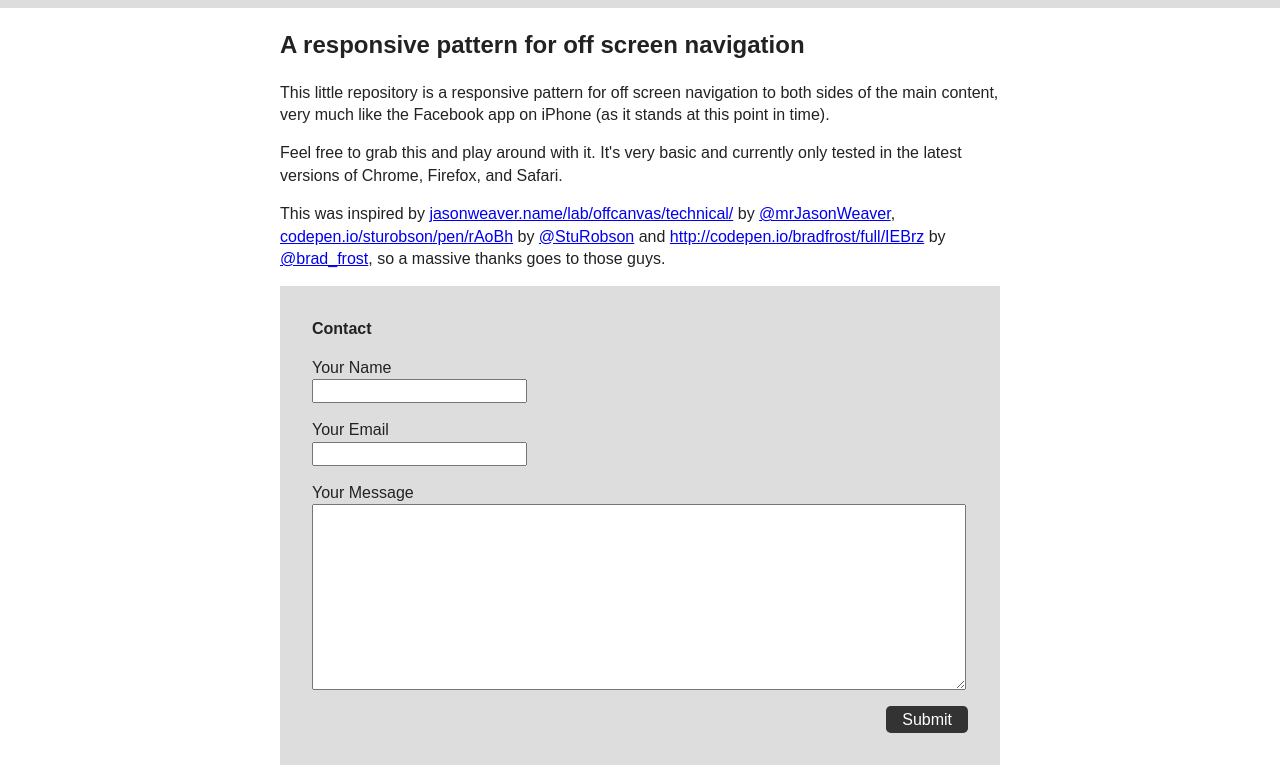
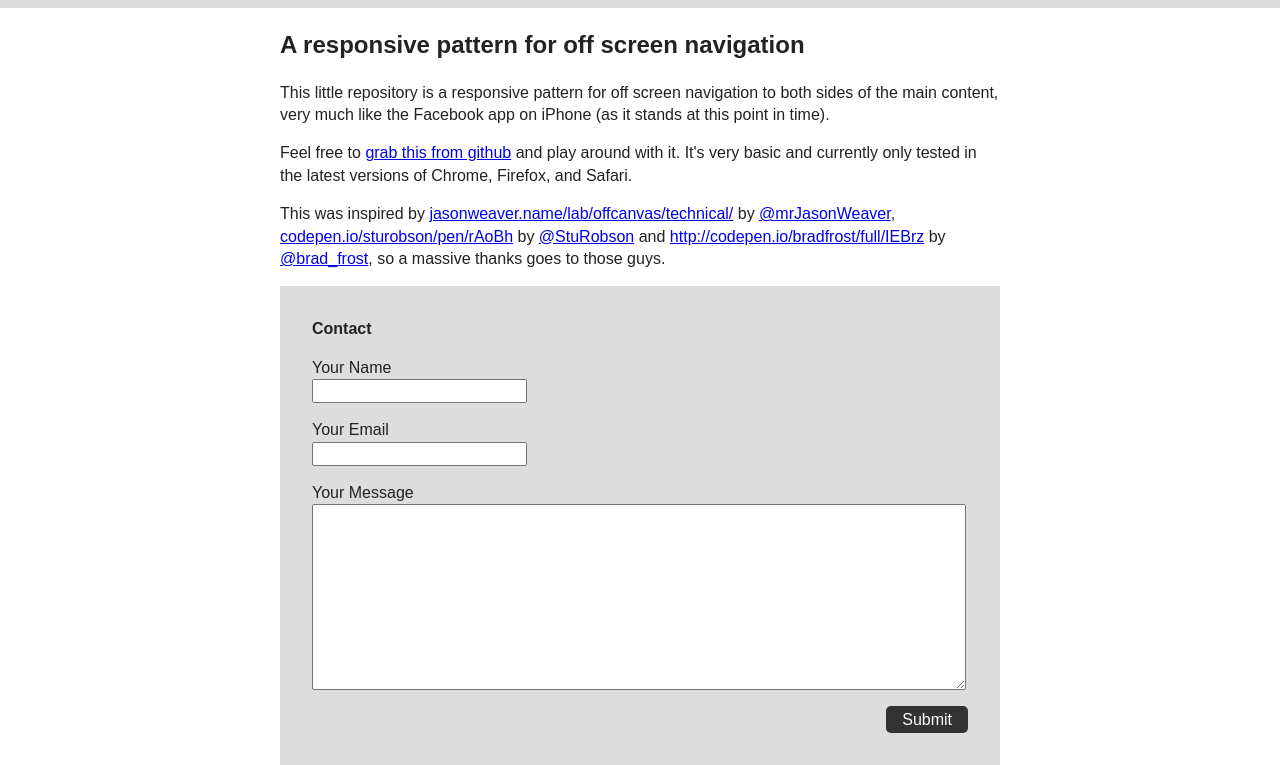
Before and after one commit to westleyknight/off-screen-navs, a plain HTML site: page index.html in a window 1280 px wide. Shown: the part 75-840 px from the top of the page. Drawn offline with nearby package versions, Linux system fonts and the light colour scheme.

Commit message:
Added link to GitHub repo

```diff
--- a/index.html
+++ b/index.html
@@ -51,7 +51,7 @@
                     <article>
                         <h2>A responsive pattern for off screen navigation</h2>
                         <p>This little repository is a responsive pattern for off screen navigation to both sides of the main content, very much like the Facebook app on iPhone (as it stands at this point in time).</p>
-                        <p>Feel free to grab this and play around with it. It's very basic and currently only tested in the latest versions of Chrome, Firefox, and Safari.</p>
+                        <p>Feel free to <a href="https://github.com/meteoracle/off-screen-navs">grab this from github</a> and play around with it. It's very basic and currently only tested in the latest versions of Chrome, Firefox, and Safari.</p>
                         <p>This was inspired by <a href="http://jasonweaver.name/lab/offcanvas/technical/">jasonweaver.name/lab/offcanvas/technical/</a> by <a href="http://twitter.com/mrJasonWeaver">@mrJasonWeaver</a>, <a href="http://codepen.io/sturobson/pen/rAoBh">codepen.io/sturobson/pen/rAoBh</a> by <a href="http://twitter.com/StuRobson">@StuRobson</a> and <a href="http://codepen.io/bradfrost/full/IEBrz">http://codepen.io/bradfrost/full/IEBrz</a> by <a href="http://twitter.com/brad_frost">@brad_frost</a>, so a massive thanks goes to those guys.</p>
                     </article>
                 </section>
```
